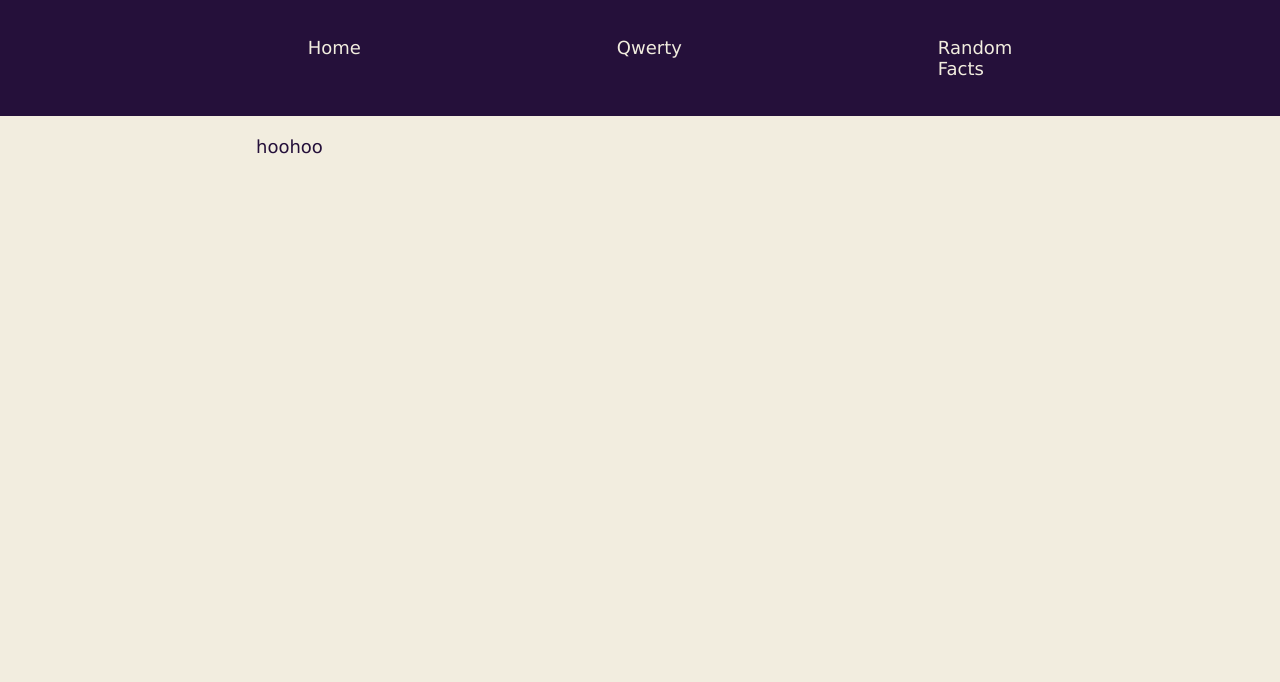
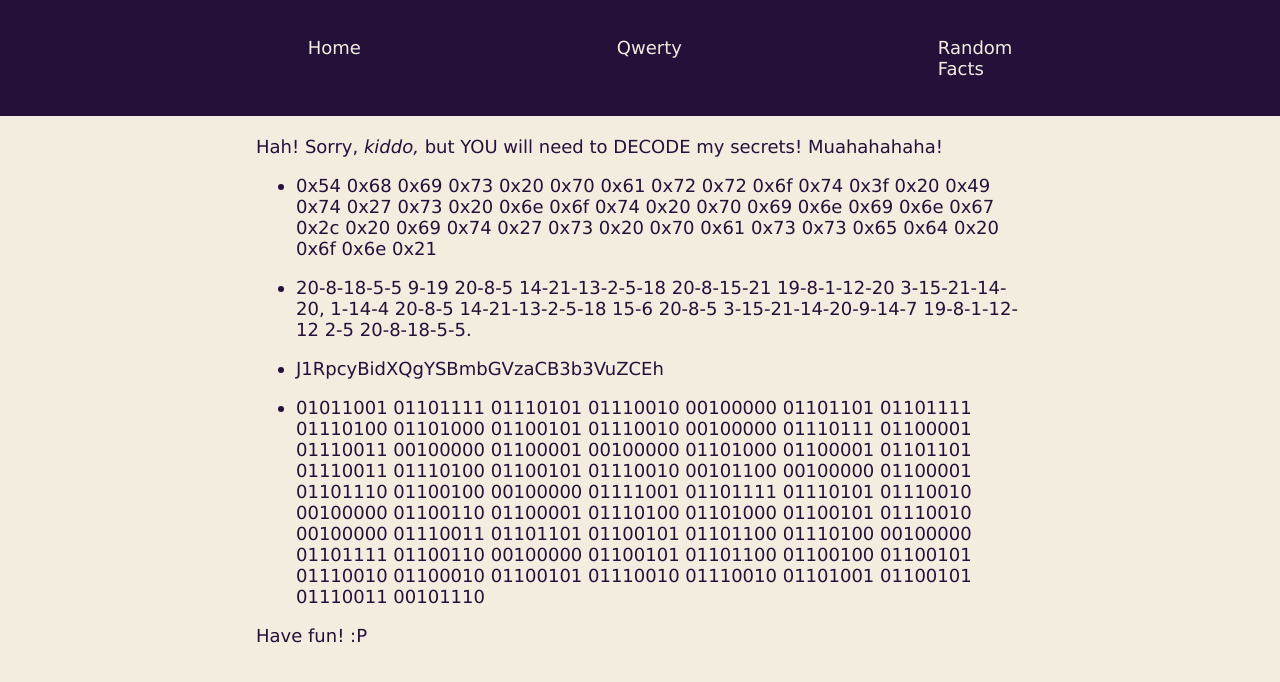
Before and after one commit to Plasmaguy/eleventydemo, an Eleventy site: page _src/randomfacts.md in a window 1280 px wide. Built offline with nearby package versions, Linux system fonts and the light colour scheme; Eleventy itself is replaced by a stand-in of ours; files that its build step writes are made by us from their sources.

Commit message:
finished third page

```diff
--- a/_src/randomfacts.md
+++ b/_src/randomfacts.md
@@ -2,4 +2,14 @@
 layout: layout.njk
 ---
 
-hoohoo
+Hah! Sorry, *kiddo,* but YOU will need to DECODE my secrets! Muahahahaha!
+
+- 0x54 0x68 0x69 0x73 0x20 0x70 0x61 0x72 0x72 0x6f 0x74 0x3f 0x20 0x49 0x74 0x27 0x73 0x20 0x6e 0x6f 0x74 0x20 0x70 0x69 0x6e 0x69 0x6e 0x67 0x2c 0x20 0x69 0x74 0x27 0x73 0x20 0x70 0x61 0x73 0x73 0x65 0x64 0x20 0x6f 0x6e 0x21
+
+- 20-8-18-5-5 9-19 20-8-5 14-21-13-2-5-18 20-8-15-21 19-8-1-12-20 3-15-21-14-20, 1-14-4 20-8-5 14-21-13-2-5-18 15-6 20-8-5 3-15-21-14-20-9-14-7 19-8-1-12-12 2-5 20-8-18-5-5.
+
+- J1RpcyBidXQgYSBmbGVzaCB3b3VuZCEh
+
+- 01011001 01101111 01110101 01110010 00100000 01101101 01101111 01110100 01101000 01100101 01110010 00100000 01110111 01100001 01110011 00100000 01100001 00100000 01101000 01100001 01101101 01110011 01110100 01100101 01110010 00101100 00100000 01100001 01101110 01100100 00100000 01111001 01101111 01110101 01110010 00100000 01100110 01100001 01110100 01101000 01100101 01110010 00100000 01110011 01101101 01100101 01101100 01110100 00100000 01101111 01100110 00100000 01100101 01101100 01100100 01100101 01110010 01100010 01100101 01110010 01110010 01101001 01100101 01110011 00101110
+
+Have fun! :P
```
Also changed, not shown: 1 other file.
